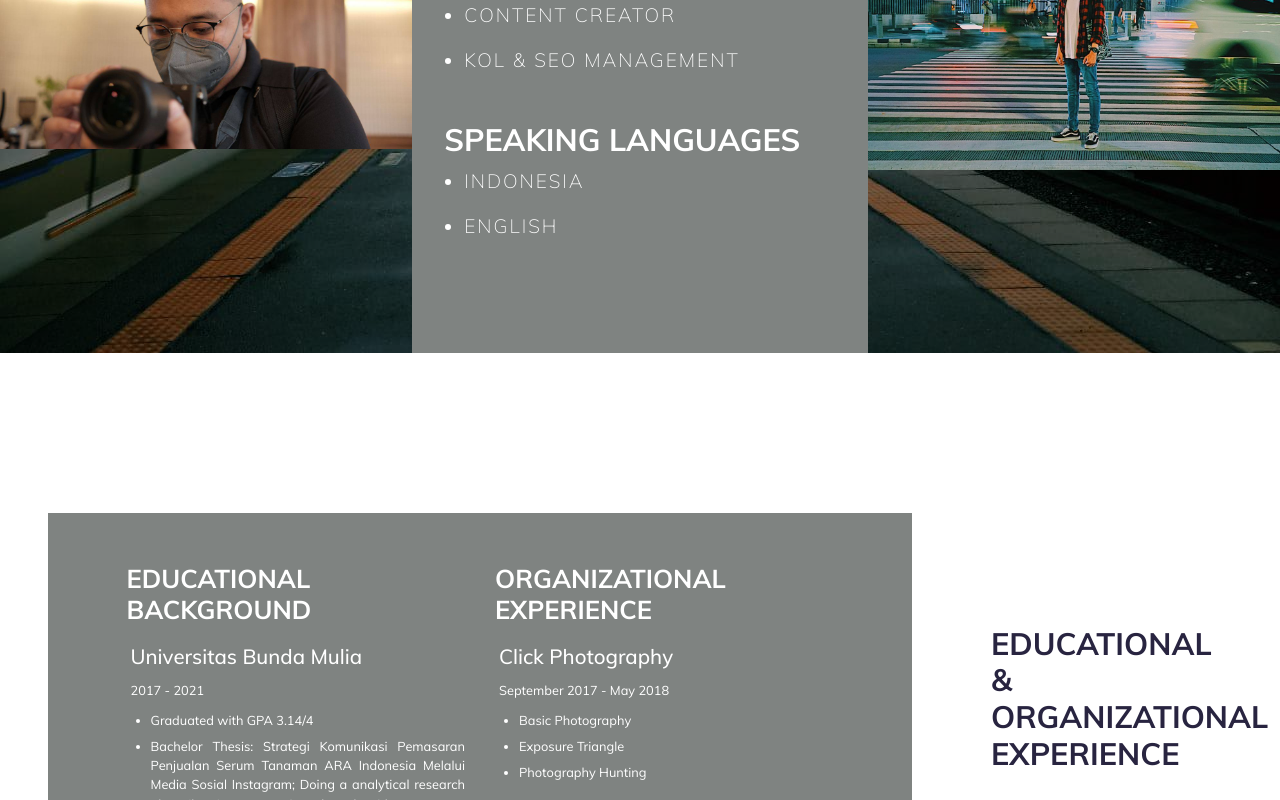
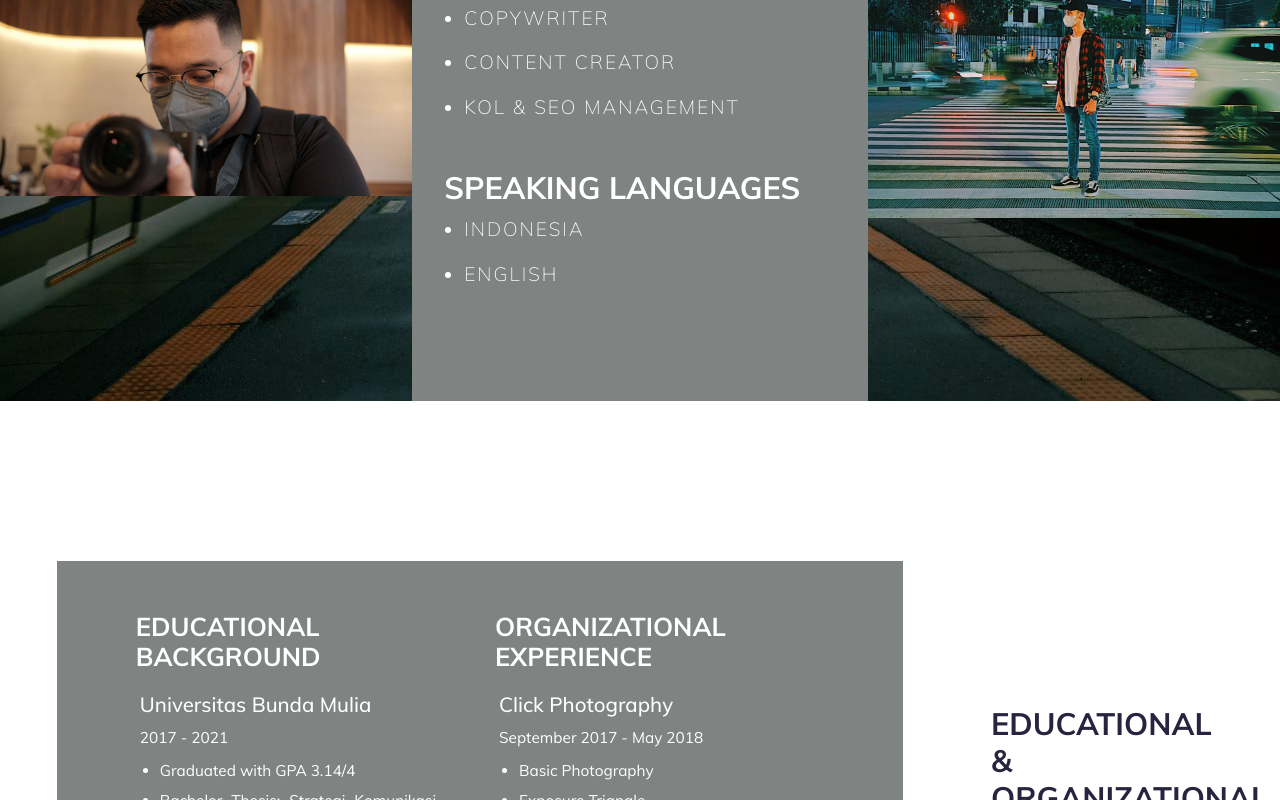
Before and after one commit to JoshuaLiuHansan/cptredbyjosh.github.io, a React (Create React App) app: page / in a window 1280 px wide. Shown: the part 2000-2800 px from the top of the page. Built offline with nearby package versions, Linux system fonts and the light colour scheme.

Commit message:
Finish @cptredbyjosh section (temporary fix)

```diff
--- a/public/css/style.css
+++ b/public/css/style.css
@@ -43,4 +43,5 @@
     --footer-list-color: #606266;
 
     overflow-x: hidden;
+    box-sizing: border-box;
   }
--- a/src/Component/Background/Background.jsx
+++ b/src/Component/Background/Background.jsx
@@ -6,55 +6,32 @@ class Background extends Component {
     constructor(props) {
         super(props);
         this.state = {};
+        this.metadata = {
+            innerWidth: 0
+        }
+    }
+
+    componentDidMount() {
+        // console.log(document.getElementsByClassName("photography-feeds"));
+        this.metadata.innerWidth = window.innerWidth;
     }
 
     render() {
         let isReversed = this.props.isReversed ? " flex-row-reversed" : " flex-row";
-        let props = this.props.backgroundContent;
-        let titleContent = props.titleContent;
-        let infoContent = props.infoContent;
+        let props = this.props;
+        let ChildComponent = props.childComponent;
+        let backgroundContent = props.backgroundContent;
+        let titleContent = backgroundContent.titleContent;
+        let infoContent = backgroundContent.infoContent;
 
         return (
-            <div id="background" className={ "background" + isReversed}>
+            <div id={backgroundContent.id} className={ "background" + isReversed}>
                 <Col md={3} className="background-title">
                     <h2> { titleContent.title } </h2>
                 </Col>
                 <Col md={9} className="background-info">
                     <Row className="background-description">
-                        {
-                            infoContent.exp.map( (item, index) => {
-                                let length = infoContent.exp.length;
-                                let colWidth = Math.floor(12/length);
-
-                                return (
-                                    <Col key={ index } md={colWidth} className="background-items">
-                                        <h3 className="item-title"> {item.title} </h3>
-                                        <ul className='item-list'>
-                                            {
-                                                item.list.map( (value, key) => {
-                                                    return (
-                                                        <li key={key}>
-                                                            <h4 className="item-list-title"> { value.title } </h4>
-                                                            <span className='item-list-time-range'> { value.time } </span>
-                                                            <ul className='item-list-list'>
-                                                                {
-                                                                    value.list.map( (v, k) => {
-                                                                        return (
-                                                                            <li key={k}> { v } </li>
-                                                                        )
-                                                                    } )
-                                                                }
-                                                            </ul>
-                                                        </li>
-                                                    )
-                                                } )
-                                            }
-                                        </ul>
-
-                                    </Col>
-                                )
-                            } )
-                        }
+                        <ChildComponent content={infoContent} metadata={this.metadata} />
                     </Row>
                 </Col>
             </div>
--- a/src/Component/Background/Background.scss
+++ b/src/Component/Background/Background.scss
@@ -6,7 +6,7 @@ $backgroundImage: var(--background-image-3);
 
 .background {
     max-height: 685px;
-    margin-bottom: 20vh;
+    margin-bottom: 30vh;
     display: flex;
     align-items: center;
     justify-content: center;
@@ -43,54 +43,14 @@ $backgroundImage: var(--background-image-3);
     & > &-info {
         display: flex;
         justify-content: center;
+        position: relative;
 
         & > .background-description {
             background-color: $primaryColor;
             color: $secondaryTextColor;
-            width: 93%;
+            width: 91%;
             height: auto;
             padding: 2.5rem 4rem;
-
-            .background-items {
-                margin: 10px 0;
-
-                .item-title {
-                    font-size: 2vw;
-                    text-transform: uppercase;
-                    font-weight: bolder;
-                    margin-bottom: 20px;
-                    width: 60%;
-                }
-
-                .item-list {
-                    margin-left: 4px;
-                    list-style-type: none;
-
-                    li {
-                        margin-bottom: 30px;
-                    }
-
-                    &-title {
-                        font-size: 1.6vw;
-                    }
-
-                    &-list, &-time-range {
-                        font-size: 1vw;
-                    }
-
-                    &-list {
-                        list-style-type: disc;
-                        margin-top: 10px;
-                        margin-left: 20px;
-
-                        li {
-                            margin-bottom: 7px;
-                            text-align: justify;
-                        }
-                    }
-                }
-            }
-
         }
     }
 }
--- /dev/null
+++ b/src/Component/Experience/Experience.jsx
@@ -0,0 +1,42 @@
+import React from 'react';
+import {Col} from 'react-bootstrap';
+import './Experience.scss';
+
+const Experience = (props) => {
+    let infoContent = props.content;
+
+    return infoContent.exp.map( (item, index) => {
+        let length = infoContent.exp.length;
+        let colWidth = Math.floor(12/length);
+
+        return (
+            <Col key={ index } md={colWidth} className="experience-items">
+                <h3 className="item-title"> {item.title} </h3>
+                <ul className='item-list'>
+                    {
+                        item.list.map( (value, key) => {
+                            return (
+                                <li key={key}>
+                                    <h4 className="item-list-title"> { value.title } </h4>
+                                    <span className='item-list-time-range'> { value.time } </span>
+                                    <ul className='item-list-list'>
+                                        {
+                                            value.list.map( (v, k) => {
+                                                return (
+                                                    <li key={k}> { v } </li>
+                                                )
+                                            } )
+                                        }
+                                    </ul>
+                                </li>
+                            )
+                        } )
+                    }
+                </ul>
+
+            </Col>
+        )
+    } );
+}
+
+export default Experience;
--- /dev/null
+++ b/src/Component/Experience/Experience.scss
@@ -0,0 +1,40 @@
+.experience-items {
+    margin: 10px 0;
+
+    .item-title {
+        font-size: 2vw;
+        text-transform: uppercase;
+        font-weight: bolder;
+        margin-bottom: 20px;
+        width: 60%;
+    }
+
+    .item-list {
+        margin-left: 4px;
+        list-style-type: none;
+        width: 90%;
+
+        li {
+            margin-bottom: 30px;
+        }
+
+        &-title {
+            font-size: 1.6vw;
+        }
+
+        &-list, &-time-range {
+            font-size: 1.2vw;
+        }
+
+        &-list {
+            list-style-type: disc;
+            margin-top: 10px;
+            margin-left: 20px;
+
+            li {
+                margin-bottom: 7px;
+                text-align: justify;
+            }
+        }
+    }
+}
--- a/src/Component/Header/Header.scss
+++ b/src/Component/Header/Header.scss
@@ -55,7 +55,7 @@ $backgroundImage: var(--background-image-2);
                 font-size: 1.5vw;
                 position: absolute;
                 bottom: -40px;
-                left: 60px;
+                left: 20px;
                 font-weight: bold;
             }
         }
--- /dev/null
+++ b/src/Component/Photography/Photography.jsx
@@ -0,0 +1,35 @@
+import React from 'react';
+import {Image} from 'react-bootstrap';
+import Init from "../../Init/Init";
+import './Photography.scss';
+
+const Photography = (props) => {
+    let content = props.content;
+    let config = Init.config;
+
+    let metadata = props.metadata;
+    let isAbsolute = metadata.innerWidth > 1000 ? "absolute" : "";
+
+    return (
+        <div id="cptredbyjosh" className="photography">
+            <div className="photography-media">
+                <div className={"photography-feeds " + isAbsolute}>
+                    {
+                        content.imagePath.map( (item, index) => {
+                            return (
+                                <div key={index} className="photography-feed">
+                                    <Image src={config.imageFolder + item.fileName}/>
+                                </div>
+                            )
+                        } )
+                    }
+                </div>
+            </div>
+            <div className="photography-explanation">
+                { content.description }
+            </div>
+        </div>
+    );
+}
+
+export default Photography;
--- /dev/null
+++ b/src/Component/Photography/Photography.scss
@@ -0,0 +1,54 @@
+.photography {
+    width: 100%;
+    height: 60vh;
+
+    &-media {
+        position: relative;
+        height: 270px;
+        display: flex;
+        align-items: flex-start;
+        justify-content: center;
+    }
+
+    &-feeds {
+        display: flex;
+        align-items: flex-start;
+        justify-content: center;
+        gap: 10vh;
+
+        &.absolute {
+            position: absolute;
+            top: -160px;
+
+            & .photography-feed {
+                width: auto;
+                height: 400px;
+                min-width: 200px;
+
+                & > img {
+                    height: 100%;
+                }
+            }
+        }
+
+
+        & .photography-feed {
+            width: auto;
+            height: 200px;
+
+            & > img {
+                height: 100%;
+            }
+        }
+    }
+
+    &-explanation {
+        margin: 0 auto;
+        font-size: 1.3vw;
+        text-align: justify;
+        width: 85%;
+        line-height: 2vw;
+    }
+
+
+}
--- a/src/Component/Profile/Profile.scss
+++ b/src/Component/Profile/Profile.scss
@@ -50,7 +50,7 @@ $secondaryTextColor: var(--secondary-text-color);
                                     "image1 text";
 
             & > .profile-text {
-                font-size: 1vw;
+                font-size: 1.2vw;
                 text-align: justify;
             }
 
--- a/src/Container/Homepage/Body/Body.jsx
+++ b/src/Container/Homepage/Body/Body.jsx
@@ -1,8 +1,14 @@
 import React, {Component, Fragment} from 'react';
+
 import Header from "../../../Component/Header/Header";
 import Profile from "../../../Component/Profile/Profile";
 import Background from "../../../Component/Background/Background";
 
+// Child Component of Background
+import Experience from "../../../Component/Experience/Experience";
+import Photography from '../../../Component/Photography/Photography';
+
+// Coming Soon Section
 import ComingSoon from '../../../Component/ComingSoon/ComingSoon';
 
 class Body extends Component {
@@ -11,6 +17,7 @@ class Body extends Component {
         this.state = {
             backgroundContent: [
                 {
+                    id: "background",
                     titleContent: {
                         title: "Educational & Organizational Experience"
                     },
@@ -47,6 +54,7 @@ class Body extends Component {
                     }
                 },
                 {
+                    id: "background",
                     titleContent: {
                         title: "Working Experience"
                     },
@@ -76,6 +84,25 @@ class Body extends Component {
                         ]
                     }
                 },
+                {
+                    id: "cptredbyjosh",
+                    titleContent: {
+                        title: "@cptredbyjosh"
+                    },
+                    infoContent: {
+                        imagePath: [
+                            {
+                                fileName: "ig-feeds1-mini.jpeg",
+                                width: 320
+                            },
+                            {
+                                fileName: "ig-feeds2.jpeg",
+                                width: 280
+                            },
+                        ],
+                        description: "CPTREDBYJOSH is a platform that creates memories inspired by emotion and circumstances expressed through photography. CPTREDBYJOSH is built around three fundamental elements: human, panoramas, and time."
+                    }
+                }
             ]
         };
     }
@@ -87,9 +114,10 @@ class Body extends Component {
             <Fragment>
                 <Header />
                 <Profile />
-                <Background backgroundContent={backgroundContent[0]} isReversed={true} />
-                <Background backgroundContent={backgroundContent[1]} isReversed={false} />
-                <ComingSoon title="@cptredbyjosh"></ComingSoon>
+                <Background childComponent={Experience} backgroundContent={backgroundContent[0]} isReversed={true} />
+                <Background childComponent={Experience} backgroundContent={backgroundContent[1]} isReversed={false} />
+                <Background childComponent={Photography} backgroundContent={backgroundContent[2]} isReversed={true} />
+                {/* <ComingSoon title="@cptredbyjosh"></ComingSoon> */}
                 <ComingSoon title="Projects"></ComingSoon>
             </Fragment>
         );
```
Also changed, not shown: public/assets/images/ig-feeds1-mini.jpeg (added), public/assets/images/ig-feeds1.jpeg.
